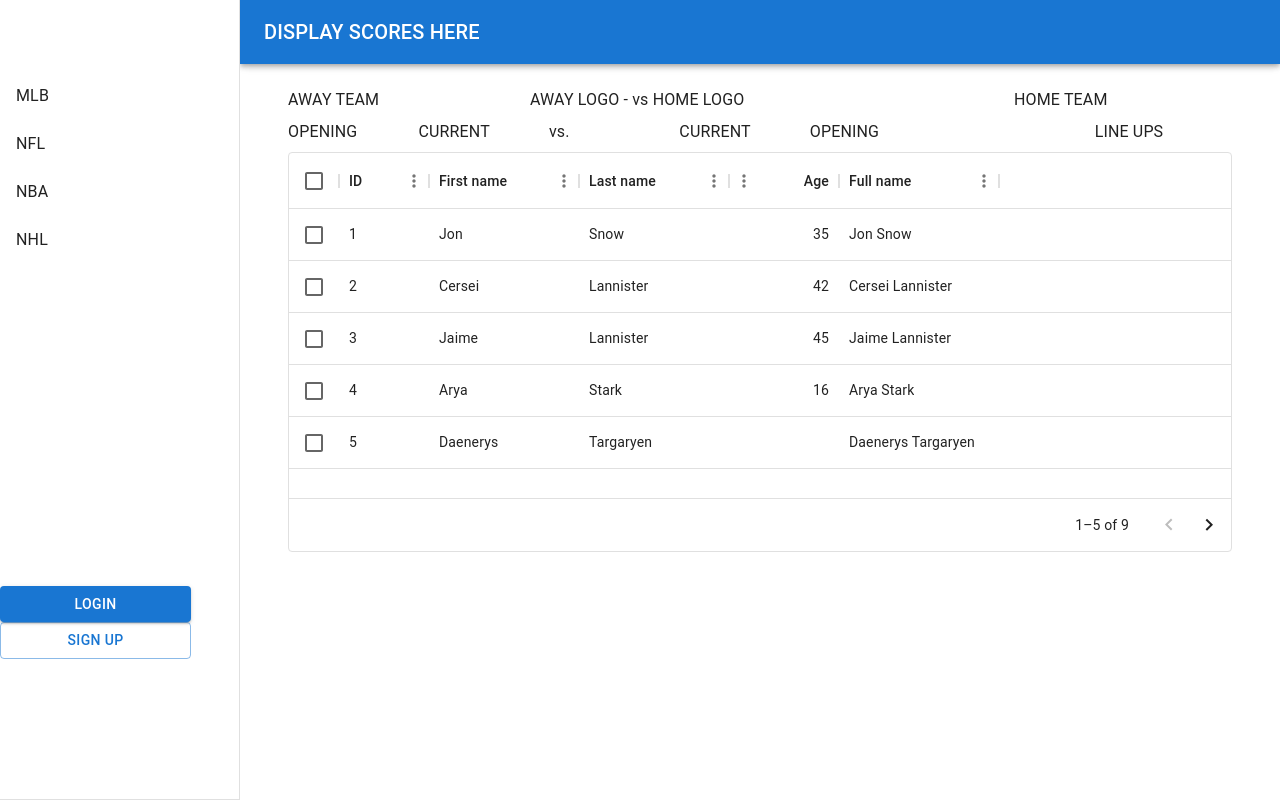
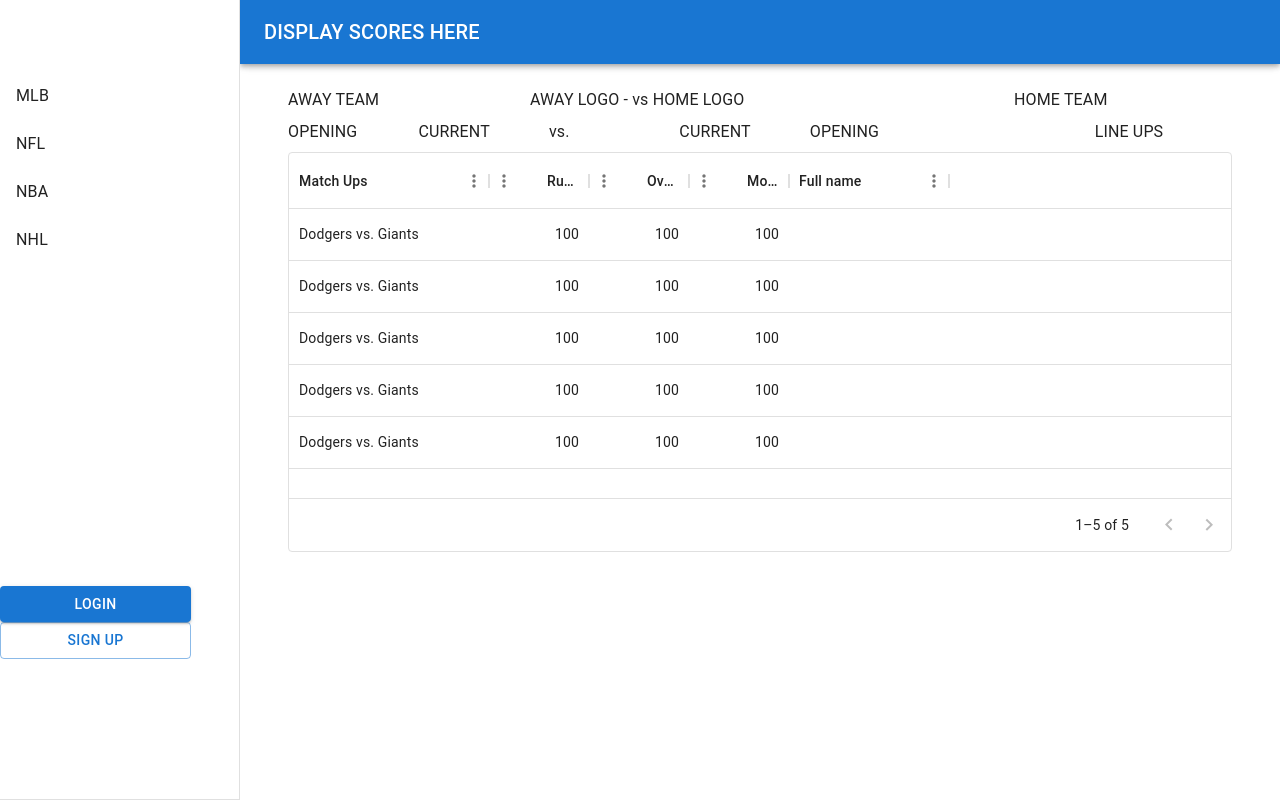
Before and after one commit to mikeemorales/sports-odds, a React (Create React App) app: page / in a window 1280 px wide. Built offline with nearby package versions, Linux system fonts and the light colour scheme.

Commit message:
update gamesdatagrid. data grid components

```diff
--- a/src/components/sports/mlb/GamesDataGrid.js
+++ b/src/components/sports/mlb/GamesDataGrid.js
@@ -3,25 +3,31 @@ import Box from '@mui/material/Box';
 import { DataGrid } from '@mui/x-data-grid';
 
 const columns = [
-    { field: 'id', headerName: 'ID', width: 90 },
     {
-        field: 'firstName',
-        headerName: 'First name',
-        width: 150,
-        editable: true,
+        field: 'matchUp',
+        headerName: 'Match Ups',
+        width: 200
     },
     {
-        field: 'lastName',
-        headerName: 'Last name',
-        width: 150,
-        editable: true,
+        field: 'runLine',
+        headerName: 'Run Line',
+        type: 'number',
+        width: 100,
+        editable: false,
     },
     {
-        field: 'age',
-        headerName: 'Age',
+        field: 'overUnder',
+        headerName: 'Over / Under',
         type: 'number',
-        width: 110,
-        editable: true,
+        width: 100,
+        editable: false,
+    },
+    {
+        field: 'moneyLine',
+        headerName: 'Money Line',
+        type: 'number',
+        width: 100,
+        editable: false,
     },
     {
         field: 'fullName',
@@ -35,15 +41,12 @@ const columns = [
 ];
 
 const rows = [
-    { id: 1, lastName: 'Snow', firstName: 'Jon', age: 35 },
-    { id: 2, lastName: 'Lannister', firstName: 'Cersei', age: 42 },
-    { id: 3, lastName: 'Lannister', firstName: 'Jaime', age: 45 },
-    { id: 4, lastName: 'Stark', firstName: 'Arya', age: 16 },
-    { id: 5, lastName: 'Targaryen', firstName: 'Daenerys', age: null },
-    { id: 6, lastName: 'Melisandre', firstName: null, age: 150 },
-    { id: 7, lastName: 'Clifford', firstName: 'Ferrara', age: 44 },
-    { id: 8, lastName: 'Frances', firstName: 'Rossini', age: 36 },
-    { id: 9, lastName: 'Roxie', firstName: 'Harvey', age: 65 },
+    { id: 1, matchUp: 'Dodgers vs. Giants', runLine: 100, overUnder: 100, moneyLine: 100 },
+    { id: 2, matchUp: 'Dodgers vs. Giants', runLine: 100, overUnder: 100, moneyLine: 100 },
+    { id: 3, matchUp: 'Dodgers vs. Giants', runLine: 100, overUnder: 100, moneyLine: 100 },
+    { id: 4, matchUp: 'Dodgers vs. Giants', runLine: 100, overUnder: 100, moneyLine: 100 },
+    { id: 5, matchUp: 'Dodgers vs. Giants', runLine: 100, overUnder: 100, moneyLine: 100 },
+
 ];
 
 const GamesDataGrid = () => {
@@ -60,8 +63,6 @@ const GamesDataGrid = () => {
                     },
                 }}
                 pageSizeOptions={[5]}
-                checkboxSelection
-                disableRowSelectionOnClick
             />
         </Box>
     );
```
